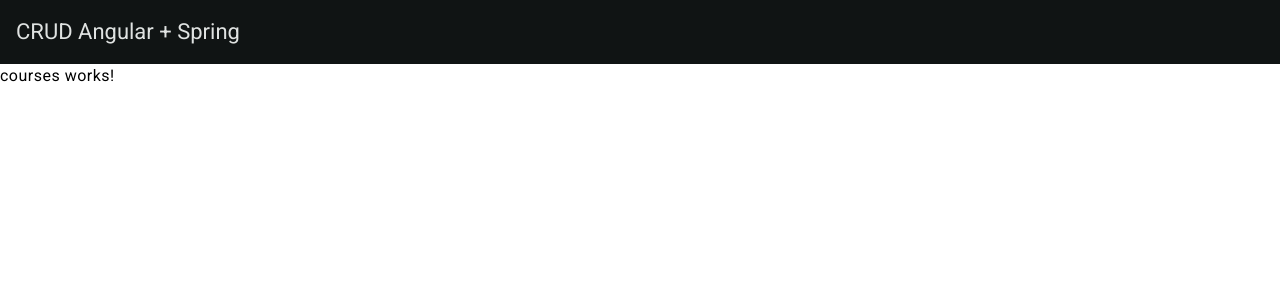
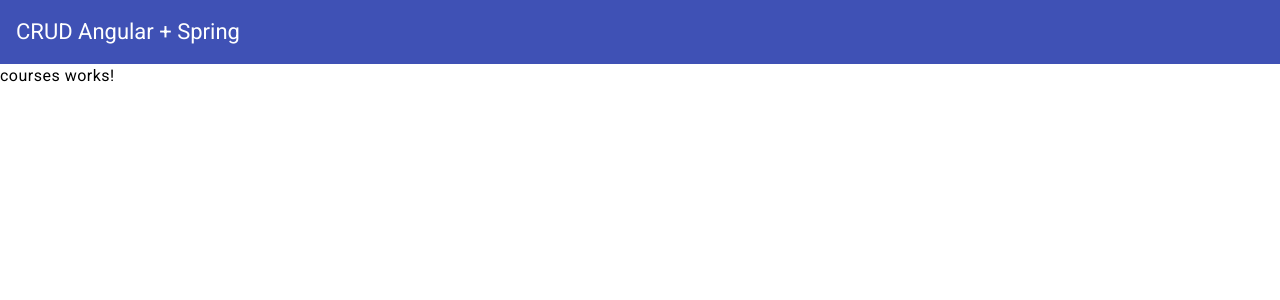
Before and after one commit to lauravitalc/crud-angular-spring, an Angular app in the folder crud-angular/: page /courses in a window 1280 px wide. Shown: the top 300 px of the page. Built offline with nearby package versions, Linux system fonts and the light colour scheme.

Commit message:
style: New theme from angular material

```diff
--- a/crud-angular/package.json
+++ b/crud-angular/package.json
@@ -11,12 +11,12 @@
   "private": true,
   "dependencies": {
     "@angular/animations": "^18.2.0",
-    "@angular/cdk": "^18.2.2",
+    "@angular/cdk": "^18.2.3",
     "@angular/common": "^18.2.0",
     "@angular/compiler": "^18.2.0",
     "@angular/core": "^18.2.0",
     "@angular/forms": "^18.2.0",
-    "@angular/material": "^18.2.2",
+    "@angular/material": "^18.2.3",
     "@angular/platform-browser": "^18.2.0",
     "@angular/platform-browser-dynamic": "^18.2.0",
     "@angular/router": "^18.2.0",
--- a/crud-angular/src/styles.scss
+++ b/crud-angular/src/styles.scss
@@ -1,4 +1,22 @@
 /* You can add global styles to this file, and also import other style files */
+@use '@angular/material' as mat;
+@include mat.core();
+
+$custom-app-primary: mat.m2-define-palette(mat.$m2-indigo-palette);
+$custom-app-secondary: mat.m2-define-palette(mat.$m2-indigo-palette, A200, A400, 700);
+$custom-app-warn: mat.m2-define-palette(mat.$m2-red-palette);
+
+$custom-theme: mat.m2-define-light-theme((
+  color: (
+    primary: $custom-app-primary,
+    accent: $custom-app-secondary,
+    warn: $custom-app-warn,
+  )
+  ));
+
+@include mat.core-theme($custom-theme);
+
+@include mat.all-component-themes($custom-theme);
 
 html, body { height: 100%; }
 body { margin: 0; font-family: Roboto, "Helvetica Neue", sans-serif; }
```
Also changed, not shown: 1 other file (tests, documents, lock files or other folders).
